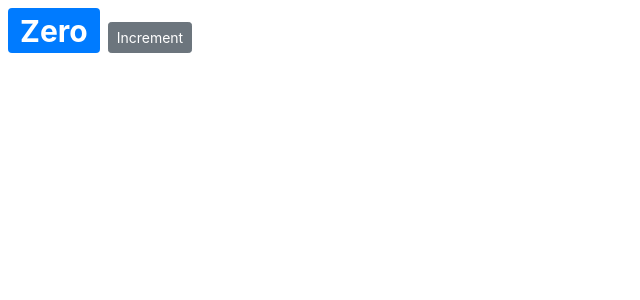
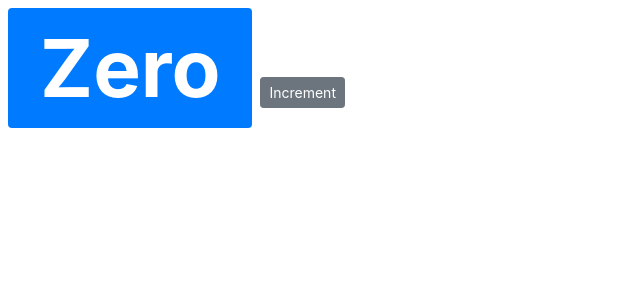
Before and after one commit to madhurabhujbal/react-counter-app, a React (Create React App) app: page / in a window 1280 px wide. Shown: the top 300 px of the page, without its empty margins (0-640 px from the left). Built offline with nearby package versions, Linux system fonts and the light colour scheme.

Commit message:
Add code to apply in-line styles to an element

```diff
--- a/src/components/counter.jsx
+++ b/src/components/counter.jsx
@@ -5,15 +5,10 @@
     count: 0,
   };
 
-  styles = {
-    fontSize: 30,
-    fontWeight: "bold",
-  };
-
   render() {
     return (
       <React.Fragment>
-        <span style={this.styles} className="badge badge-primary m-2">
+        <span style={{ fontSize: 80 }} className="badge badge-primary m-2">
           {this.formatCount()}
         </span>
         <button className="btn btn-secondary btn-sm">Increment</button>
```
